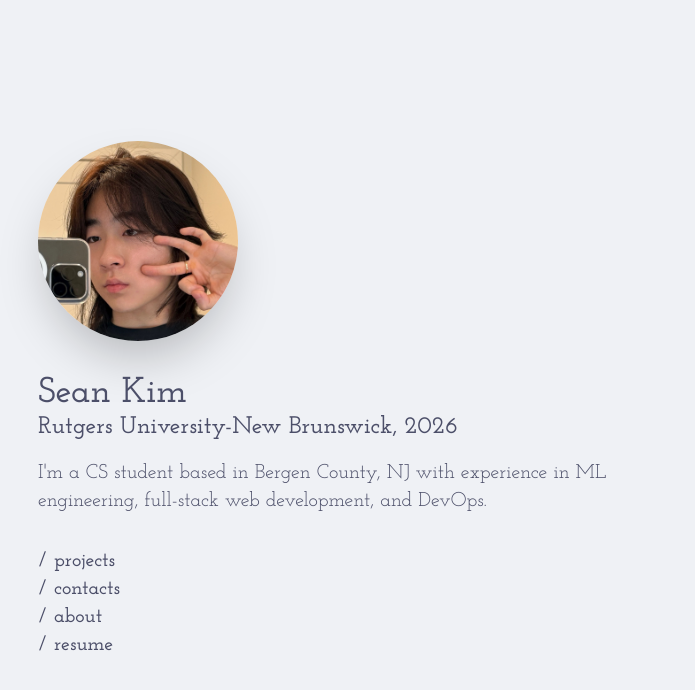
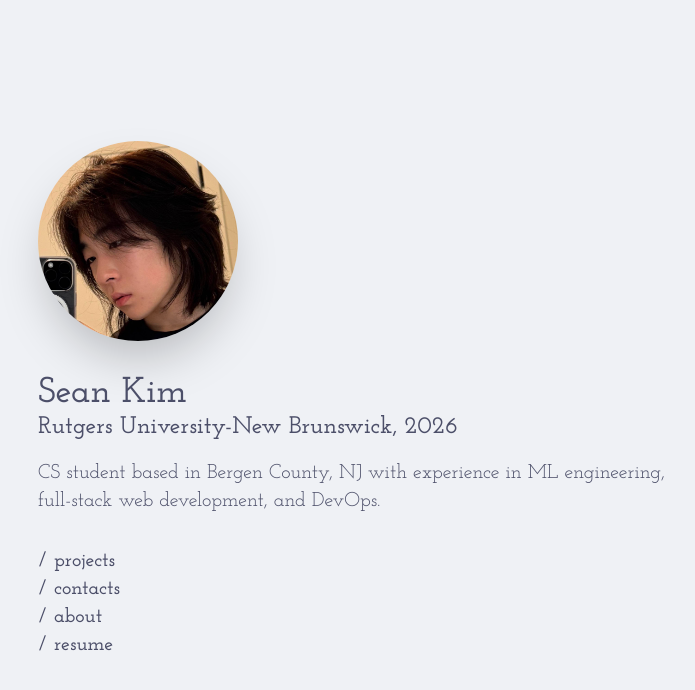
Before and after one commit to skarokin/portfolio-svelte, a SvelteKit app: page / in a window 1280 px wide. Shown: the top 690 px of the page, without its empty margins (282-977 px from the left). Built offline with nearby package versions, Linux system fonts and the light colour scheme; a web font is replaced by a local one.

Commit message:
changed profile pic againnnn lasdjfaklsdjflkasdjfjklasdf

```diff
--- a/src/routes/+page.svelte
+++ b/src/routes/+page.svelte
@@ -1,5 +1,5 @@
 <script>
-    import sean from "$lib/assets/sean.jpeg";
+    import sean from "$lib/assets/sean.jpg";
 </script>
 
 <!-- vertical centering only for the home page -->
@@ -20,7 +20,7 @@
     </h3>
 
     <p class="text-md sm:text-xl mb-4 sm:mb-8">
-        I'm a CS student based in Bergen County, NJ with experience in ML engineering,
+        CS student based in Bergen County, NJ with experience in ML engineering,
         full-stack web development, and DevOps.
     </p>
 
```
Also changed, not shown: src/lib/assets/sean.jpeg (deleted), src/lib/assets/sean.jpg (added).
